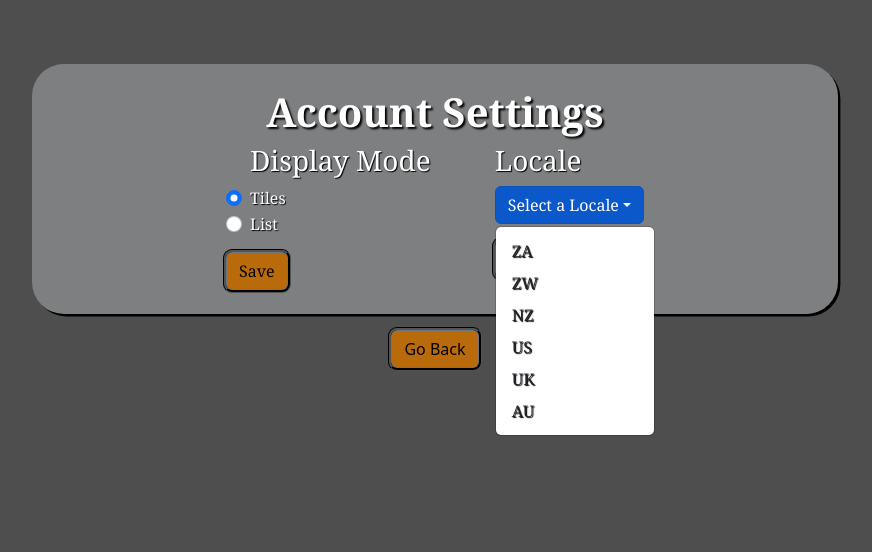
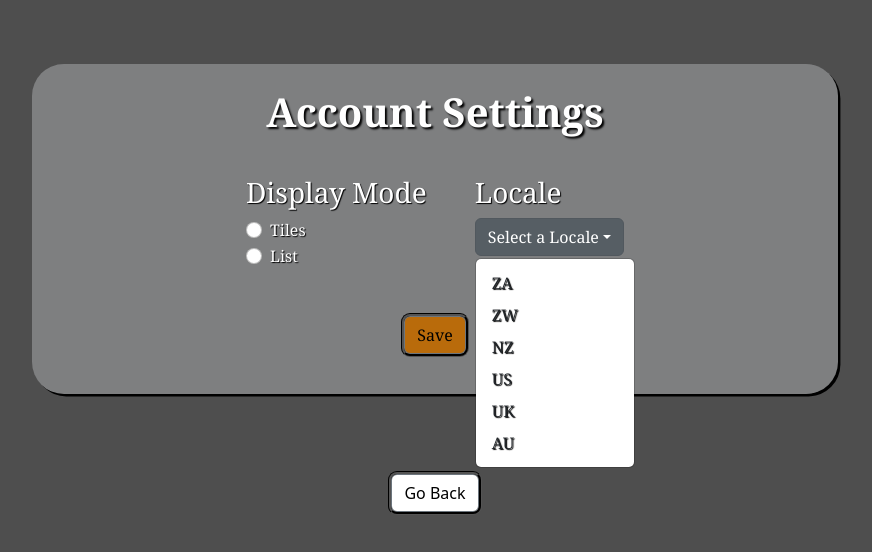
Before and after one commit to Mr-Chunky/Thrift-E, a React (Create React App) app in the folder frontend/: page /user-settings in a window 1280 px wide. Both pictures are taken after a click on the button "Select a Locale". Shown: the top 552 px of the page, without its empty margins (205-1077 px from the left). Built offline with nearby package versions, Linux system fonts and the light colour scheme.

Commit message:
Reformat user settings, implement PUT request

```diff
--- a/frontend/src/components/user_settings_components/UserSettings.module.css
+++ b/frontend/src/components/user_settings_components/UserSettings.module.css
@@ -2,12 +2,10 @@
   display: flex;
 }
 
-.radioInputHolder {
-  margin-right: 4em;
-}
-
-.localeButtonHolder {
-  margin-top: 1em;
+.allFormElementsHolder {
+  display: flex;
+  flex-flow: row wrap;
+  align-items: center;
 }
 
 #formCheckTwo {
@@ -19,4 +17,13 @@
   color: black;
   outline-style: groove;
   outline-color: black;
+  margin-top: 1em;
 }
+
+#btnGoBack {
+  background-color: white;
+  color: black;
+  outline-style: groove;
+  outline-color: black;
+  margin-top: 4em;
+}
--- a/frontend/src/components/user_settings_components/UserSettingsConfiguration.js
+++ b/frontend/src/components/user_settings_components/UserSettingsConfiguration.js
@@ -1,19 +1,60 @@
+import { useState } from "react";
 import modifiers from "./UserSettings.module.css";
 
-function UserSettingsConfiguration() {
+function UserSettingsConfiguration(props) {
+  const [displayMode, setDisplayMode] = useState();
+  const [locale, setLocale] = useState();
+
+  async function submitUserSettings(event) {
+    event.preventDefault();
+    let userSettings;
+
+    if (displayMode === undefined || locale === undefined) {
+      alert("You must select an option for both fields!");
+    } else {
+      // Passes an object to the parent with various user settings
+      userSettings = {
+        displayMode: displayMode,
+        locale: locale,
+      };
+    }
+
+    props.onConfigureSettings(userSettings);
+  }
+
+  function changeDisplayTypeHandler(event) {
+    setDisplayMode(event.target.value);
+    console.warn(`Display type changed to ${displayMode}!`);
+  }
+
+  function handleLocaleSelection(event) {
+    event.preventDefault();
+
+    document.getElementById("localeDropdown").innerHTML =
+      event.target.innerHTML;
+
+    setLocale(event.target.value);
+    console.warn(`Locale changed to ${locale}!`);
+  }
+
   return (
     <div className="center-content-holder">
       <div className={modifiers.userSettingsHolder}>
-        <div className={modifiers.radioInputHolder}>
-          <div className="form-check" id="formCheckOne">
+        <form
+          className={modifiers.userSettingsInputHolder}
+          onSubmit={submitUserSettings}
+        >
+          <div className={modifiers.allFormElementsHolder}>
+            <div className={modifiers.formCheckHolder}>
               <h3 id={modifiers.displayModeHeader}>Display Mode</h3>
+              <div className="form-check" id={modifiers.formCheckOne}>
                 <input
                   type="radio"
                   className="form-check-input"
                   id="radioTiles"
                   name="displayType"
                   value="0"
-              checked
+                  onChange={changeDisplayTypeHandler}
                 ></input>
                 <label className="form-check-label" htmlFor="radioTiles">
                   Tiles
@@ -26,11 +67,70 @@ function UserSettingsConfiguration() {
                   id="radioList"
                   name="displayType"
                   value="1"
+                  onChange={changeDisplayTypeHandler}
                 ></input>
                 <label className="form-check-label" htmlFor="radioList">
                   List
                 </label>
               </div>
+            </div>
+            <div className="dropdown">
+              <h3>Locale</h3>
+              <button
+                className="btn btn-secondary dropdown-toggle"
+                type="button"
+                id="localeDropdown"
+                data-bs-toggle="dropdown"
+              >
+                Select a Locale
+              </button>
+              <ul className="dropdown-menu" aria-labelledby="localeDropdown">
+                <li
+                  className="dropdown-item"
+                  value="0"
+                  onClick={handleLocaleSelection}
+                >
+                  ZA
+                </li>
+                <li
+                  className="dropdown-item"
+                  value="1"
+                  onClick={handleLocaleSelection}
+                >
+                  ZW
+                </li>
+                <li
+                  className="dropdown-item"
+                  value="2"
+                  onClick={handleLocaleSelection}
+                >
+                  NZ
+                </li>
+                <li
+                  className="dropdown-item"
+                  value="3"
+                  onClick={handleLocaleSelection}
+                >
+                  US
+                </li>
+                <li
+                  className="dropdown-item"
+                  value="4"
+                  onClick={handleLocaleSelection}
+                >
+                  UK
+                </li>
+                <li
+                  className="dropdown-item"
+                  value="5"
+                  onClick={handleLocaleSelection}
+                >
+                  AU
+                </li>
+              </ul>
+            </div>
+          </div>
+          <div className="center-button-bar-holder">
             <button
               className="btn btn-outline-secondary"
               type="submit"
@@ -39,45 +139,7 @@ function UserSettingsConfiguration() {
               Save
             </button>
           </div>
-        <div className="dropdown">
-          <h3>Locale</h3>
-          <button
-            type="button"
-            className="btn btn-primary dropdown-toggle"
-            data-bs-toggle="dropdown"
-          >
-            Select a Locale
-          </button>
-          <ul className="dropdown-menu">
-            <li className="dropdown-item" value="0">
-              ZA
-            </li>
-            <li className="dropdown-item" value="1">
-              ZW
-            </li>
-            <li className="dropdown-item" value="2">
-              NZ
-            </li>
-            <li className="dropdown-item" value="3">
-              US
-            </li>
-            <li className="dropdown-item" value="4">
-              UK
-            </li>
-            <li className="dropdown-item" value="5">
-              AU
-            </li>
-          </ul>
-          <div className={modifiers.localeButtonHolder}>
-            <button
-              className="btn btn-outline-secondary"
-              type="submit"
-              id={modifiers.btnSave}
-            >
-              Save
-            </button>
-          </div>
-        </div>
+        </form>
       </div>
     </div>
   );
--- a/frontend/src/components/user_settings_components/UserSettingsHeader.js
+++ b/frontend/src/components/user_settings_components/UserSettingsHeader.js
@@ -1,6 +1,6 @@
 function UserSettingsHeader() {
   return (
-    <div className="center-content-holder">
+    <div className="center-content-holder" style={{ marginBottom: "2em" }}>
       <h1>Account Settings</h1>
     </div>
   );
--- a/frontend/src/index.css
+++ b/frontend/src/index.css
@@ -66,5 +66,6 @@ h1 {
 }
 
 .dropdown {
-  margin-left: auto;
+  margin-left: 3em;
+  padding-bottom: 1.7em;
 }
--- a/frontend/src/pages/UserSettings.js
+++ b/frontend/src/pages/UserSettings.js
@@ -3,29 +3,67 @@ import UserSettingsConfiguration from "../components/user_settings_components/Us
 import UserSettingsHeader from "../components/user_settings_components/UserSettingsHeader";
 import modifiers from "../components/user_settings_components/UserSettings.module.css";
 import { useNavigate } from "react-router-dom";
-import { useState } from "react";
+import { useEffect, useState } from "react";
 
 function UserSettingsPage() {
   const navigate = useNavigate();
-  const [displayType, setDisplayType] = useState();
+  const [userId, setUserId] = useState();
+  const [displayMode, setDisplayMode] = useState();
   const [locale, setLocale] = useState();
 
-  const handleRetrieveData = () => {};
+  const handleRetrieveData = (props) => {
+    setUserId(JSON.parse(window.localStorage.getItem("userId")));
+    setDisplayMode(props.displayMode);
+    setLocale(props.locale);
+
+    console.log(
+      `Currently saved settings:\nDisplay Mode: ${displayMode}\nLocale: ${locale}`
+    );
+  };
 
   const handleGoBack = () => {
     navigate("/search", { replace: true });
   };
+
+  useEffect(() => {
+    if (displayMode && locale) {
+      const payload = {
+        _userId: userId,
+        displayMode: displayMode,
+        locale: locale,
+      };
+
+      try {
+        fetch("https://localhost:7076/api/users/edit-user-settings", {
+          method: "PUT",
+          body: JSON.stringify(payload),
+          headers: {
+            "Content-Type": "application/json",
+          },
+        }).then((response) => {
+          if (!response.ok) {
+            console.warn(response.json());
+            throw new Error(`Error! Current Status: ${response.status}`);
+          } else if (response.ok) {
+            console.log(response.json());
+          }
+        });
+      } catch (err) {
+        console.log(err);
+      }
+    }
+  }, [displayMode, locale]);
   return (
     <div>
       <UserInputCard>
         <UserSettingsHeader />
-        <UserSettingsConfiguration />
+        <UserSettingsConfiguration onConfigureSettings={handleRetrieveData} />
       </UserInputCard>
       <div className="center-button-bar-holder">
         <button
           className="btn btn-outline-secondary"
           type="button"
-          id={modifiers.btnSave}
+          id={modifiers.btnGoBack}
           onClick={handleGoBack}
         >
           Go Back
```
Lines whose indentation alone changed are shown as unchanged.
